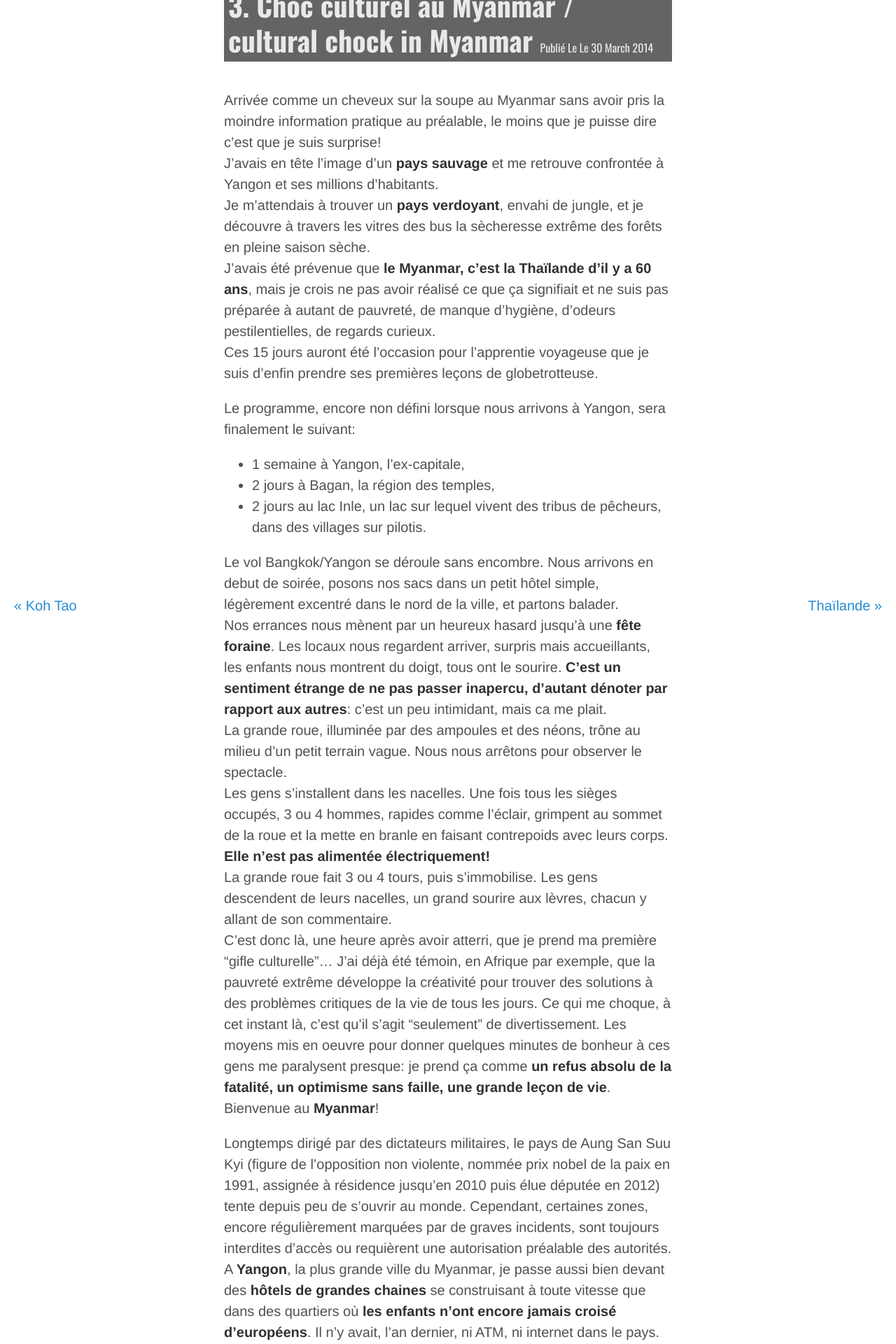
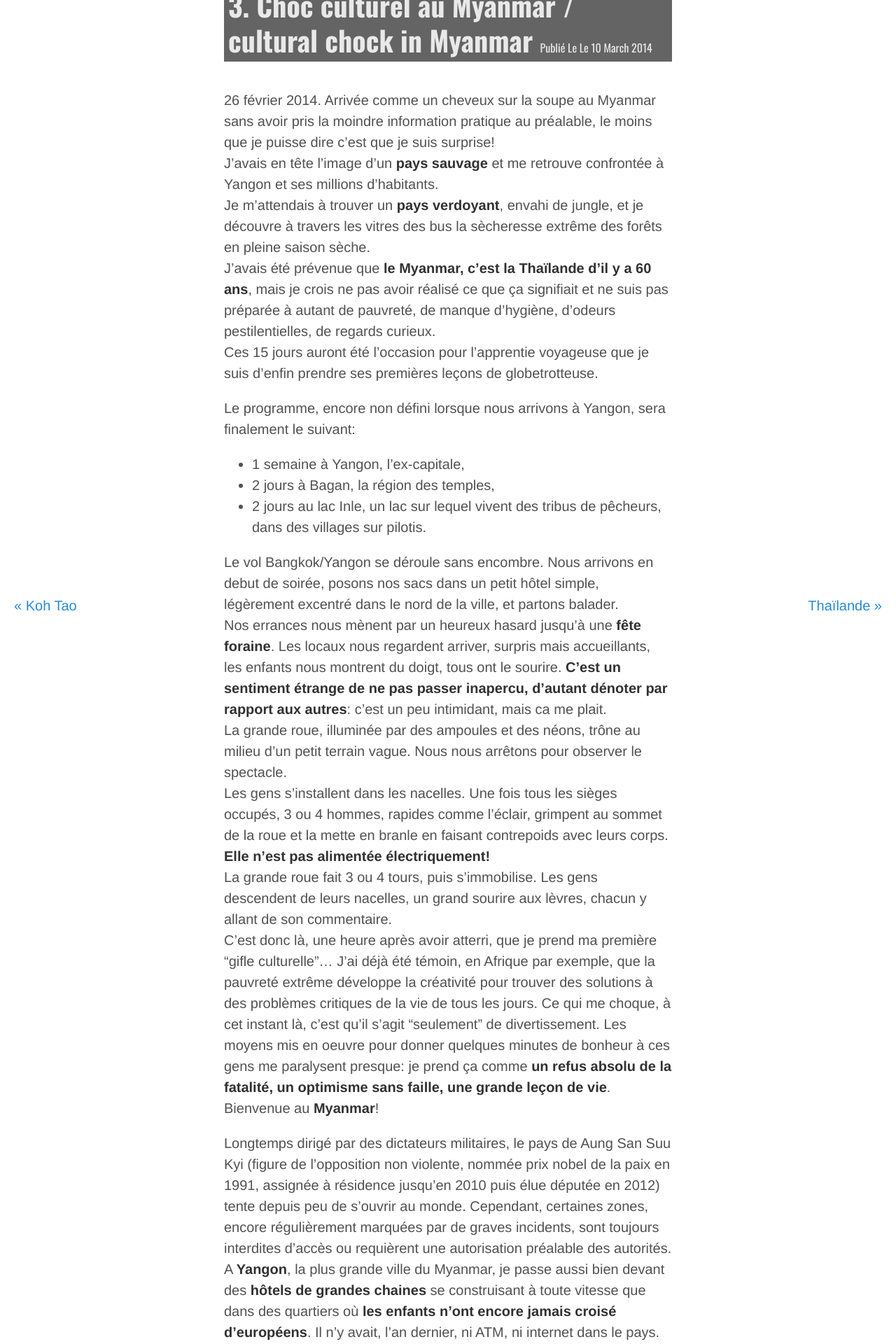
Before and after one commit to crossingborders/crossingborders.github.io, a Jekyll site: the page built from _posts/2014-03-10-Choc-culturel-Myanmar.md, in a window 1280 px wide. Shown: the top 1920 px of the page at 70% size. Built offline with Jekyll 4.4.1, drawn with Linux system fonts in a browser that asks for light colours; emoji names are drawn with the system emoji font; Markdown is read by kramdown in place of the engine named in the settings.

Commit message:
Update and rename 2014-03-30-Choc-culturel-Myanmar.md to 2014-03-10-Choc-culturel-Myanmar.md

```diff
--- a/_posts/2014-03-30-Choc-culturel-Myanmar.md
+++ b/_posts/2014-03-10-Choc-culturel-Myanmar.md
@@ -10,7 +10,7 @@ places:
 published: true
 ---
 
-Arrivée comme un cheveux sur la soupe au Myanmar sans avoir pris la moindre information pratique au préalable, le moins que je puisse dire c'est que je suis surprise!
+26 février 2014. Arrivée comme un cheveux sur la soupe au Myanmar sans avoir pris la moindre information pratique au préalable, le moins que je puisse dire c'est que je suis surprise!
 J'avais en tête l'image d'un **pays sauvage** et me retrouve confrontée à Yangon et ses millions d'habitants.
 Je m'attendais à trouver un **pays verdoyant**, envahi de jungle, et je découvre à travers les vitres des bus la sècheresse extrême des forêts en pleine saison sèche.
 J'avais été prévenue que **le Myanmar, c'est la Thaïlande d'il y a 60 ans**, mais je crois ne pas avoir réalisé ce que ça signifiait et ne suis pas préparée à autant de pauvreté, de manque d'hygiène, d'odeurs pestilentielles, de regards curieux.
```
